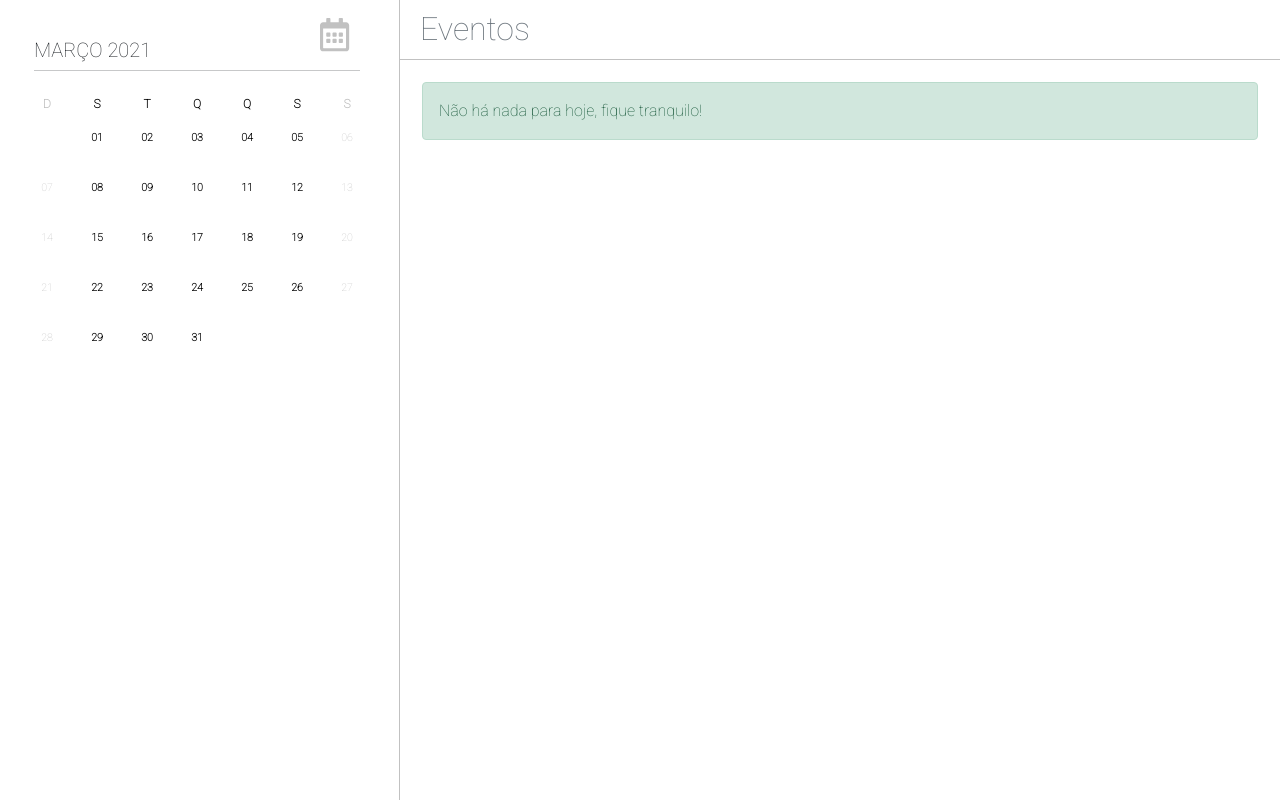
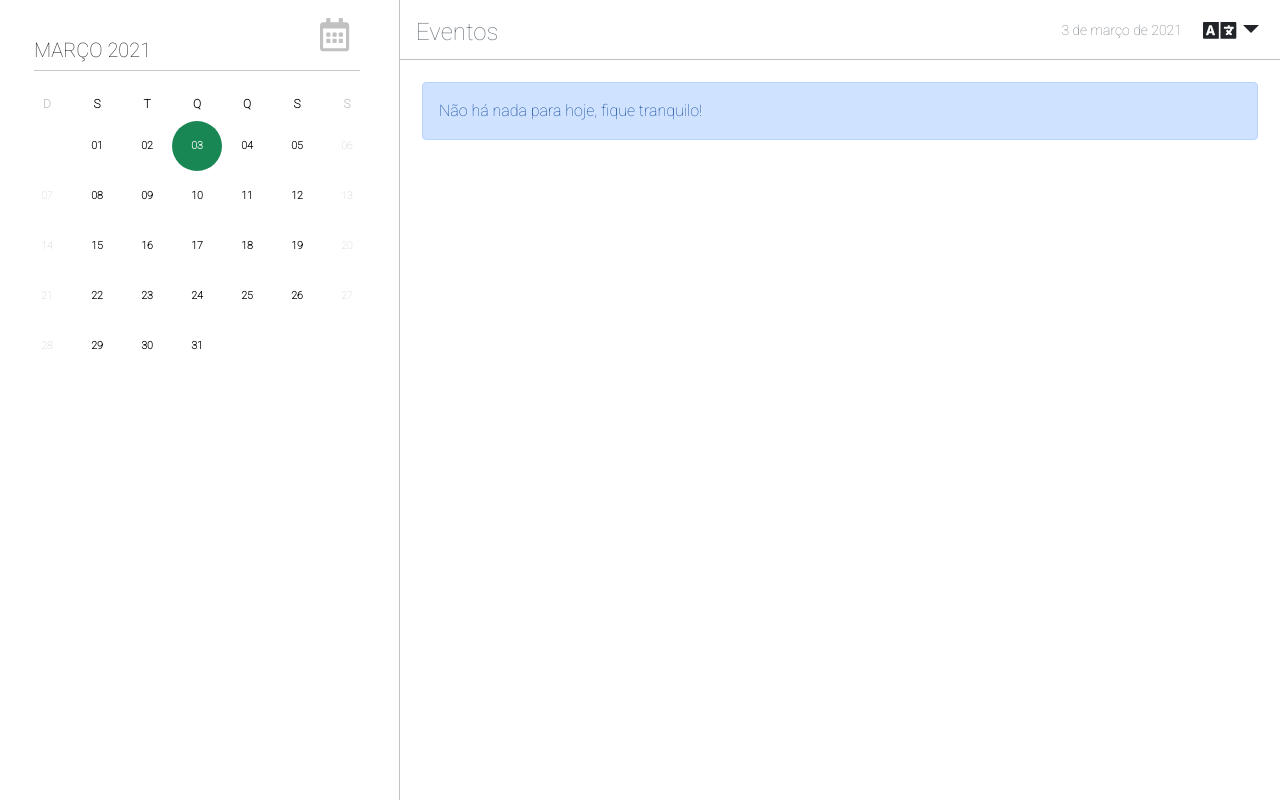
Before and after one commit to menezedouglas/custom-calendar, a Vue app: page / in a window 1280 px wide. Built offline with nearby package versions, Linux system fonts and the light colour scheme.

Commit message:
Seleção de datas e linguagem implementadas!

```diff
--- a/package.json
+++ b/package.json
@@ -1,6 +1,6 @@
 {
   "name": "dm_calendar",
-  "version": "0.1.1",
+  "version": "0.5.1",
   "scripts": {
     "serve": "vue-cli-service serve",
     "build": "vue-cli-service build",
--- a/src/App.vue
+++ b/src/App.vue
@@ -1,6 +1,11 @@
 <template>
   <div>
-    <full lang="pt-br" :date="new Date()" :data="[]"></full>
+    <full
+      lang="pt-br"
+      :date="new Date()"
+      :data="[]"
+      @changeDate="changeDate($event)"
+    ></full>
   </div>
 </template>
 
@@ -13,6 +18,11 @@ export default {
   },
   components: {
     full
+  },
+  methods: {
+    changeDate (date) {
+      console.log(date)
+    }
   }
 }
 </script>
--- a/src/main.js
+++ b/src/main.js
@@ -1,14 +1,15 @@
-import { createApp } from 'vue'
+import '@fortawesome/fontawesome-free/css/all.min.css'
+import '@fortawesome/fontawesome-free/js/all.min.js'
+
+import Vue from 'vue'
 import App from './App.vue'
 import store from './store'
 import bootstrap from '@/modules/bootstrap'
 
-import '@fortawesome/fontawesome-free/css/all.min.css'
-import '@fortawesome/fontawesome-free/js/all.min.js'
+Vue.config.productionTip = false
 
-const app = createApp(App)
-
-app.use(store)
-app.use(bootstrap)
-
-app.mount('#app')
+new Vue({
+  store,
+  bootstrap,
+  render: h => h(App)
+}).$mount('#app')
--- a/src/modules/day/component/index.vue
+++ b/src/modules/day/component/index.vue
@@ -20,8 +20,8 @@
         </div>
       </div>
       <div class="col-12">
-        <div class="alert alert-success">
-          Não há nada para hoje, fique tranquilo!
+        <div class="alert alert-primary">
+          {{ lang.components.day.messages.nothing_today }}
         </div>
       </div>
     </div>
@@ -32,12 +32,44 @@
 import { mapActions, mapGetters } from 'vuex'
 export default {
   name: 'day',
+  props: ['langname'],
   data () {
-    return {}
+    return {
+      lang: {
+        components: {
+          day: {
+            title: '',
+            messages: {
+              nothing_today: ''
+            }
+          }
+        }
+      },
+      month: '',
+      year: ''
+    }
   },
   methods: {
     ...mapActions('day', ['ActionSetDate', 'ActionSetEvents']),
-    ...mapGetters('day', ['getDate', 'getEvents'])
+    ...mapGetters('day', ['getDate', 'getEvents']),
+    ...mapActions('month', ['ActionSetDate']),
+    ...mapGetters('month', ['getDays', 'getMonth', 'getYear']),
+    ...mapActions('lang', ['ActionSetCurrent']),
+    ...mapGetters('lang', ['getVars']),
+    setLanguage () {
+      this.ActionSetCurrent(this.langname)
+      this.lang = this.getVars().default
+      this.month = this.lang.months[this.getMonth()]
+      this.year = this.getYear().toString()
+    }
+  },
+  mounted () {
+    this.setLanguage()
+    console.log(
+      this.lang,
+      this.month,
+      this.year
+    )
   }
 }
 </script>
--- a/src/modules/full/component/index.vue
+++ b/src/modules/full/component/index.vue
@@ -90,11 +90,27 @@
 
 .content {
   position: fixed;
+  z-index: -1;
   top: 60px;
   right: 0;
   width: calc(100% - 400px);
   padding: 22px;
   transition: all .4s ease-in-out;
+}
+
+.btn-select-language {
+  font-size: 20pt !important;
+  margin: 0 !important;
+  padding: 0 !important;
+}
+
+.btn-select-language:hover {
+  color: #0d6efd !important;
+}
+
+.btn-select-language:focus {
+  outline: none !important;
+  box-shadow: none !important;
 }
 
 </style>
@@ -114,14 +130,52 @@
     </label>
     <div class="left-bar">
       <section class="left-bar-content">
-        <month :langname="(lang) ? lang : `pt-br`" mode="mini"></month>
+        <month
+          :langname="(lang) ? lang : `pt-br`"
+          mode="mini"
+          :date="date"
+          @changeDay="changeDay($event)"
+        ></month>
       </section>
     </div>
     <div class="top-bar">
-      <h2 class="text-muted">Eventos</h2>
+      <div class="row">
+        <div class="col p-2">
+          <h4 class="text-muted">{{ language.components.day.title }}</h4>
+        </div>
+        <div class="col-auto p-2">
+          <small class="text-secondary">{{ day }} de {{ month }} de {{ year }}</small>
+        </div>
+        <div class="col-auto">
+          <div class="dropdown">
+            <button
+              class="btn btn-select-language dropdown-toggle"
+              type="button"
+              id="dropdownMenuButton1"
+              data-bs-toggle="dropdown"
+              aria-expanded="false"
+            >
+              <i class="fas fa-language"></i>
+            </button>
+            <ul class="dropdown-menu" aria-labelledby="dropdownMenuButton1">
+              <li>
+                <a
+                  class="dropdown-item"
+                  href="#"
+                  @click="setLanguage('pt-br')"
+                >
+                  Português do Brasil
+                </a>
+              </li>
+            </ul>
+          </div>
+        </div>
+      </div>
     </div>
     <div class="content">
-      <day></day>
+      <day
+        :langname="(lang) ? lang : `pt-br`"
+      ></day>
     </div>
   </div>
 </template>
@@ -129,6 +183,7 @@
 <script>
 import { component as month } from '@/modules/month'
 import { component as day } from '@/modules/day'
+import { mapActions, mapGetters } from 'vuex'
 export default {
   name: 'custom-calendar',
   props: {
@@ -142,12 +197,47 @@ export default {
       required: false
     }
   },
+  data () {
+    return {
+      language: {
+        components: {
+          day: {
+            title: ''
+          }
+        }
+      },
+      month: '',
+      year: '',
+      day: ''
+    }
+  },
   components: {
     month,
     day
   },
-  created () {
-    console.log(this.lang)
+  methods: {
+    ...mapGetters('day', ['getDate', 'getEvents']),
+    ...mapGetters('month', ['getDays', 'getMonth', 'getYear']),
+    ...mapActions('lang', ['ActionSetCurrent']),
+    ...mapGetters('lang', ['getVars']),
+    setLanguage (lang = null, changeDate = false, newDate = null) {
+      this.ActionSetCurrent(lang || this.lang)
+      this.language = this.getVars().default
+      this.month = this.language.months[this.getMonth()]
+      this.year = this.getYear().toString()
+      this.day = ((changeDate) ? (
+        (typeof newDate === 'object') ? newDate.getDate() : new Date(newDate).getDate()
+      ) : (
+        (typeof this.date === 'object') ? this.date.getDate() : new Date(this.date).getDate()
+      ))
+    },
+    changeDay (date) {
+      this.$emit('changeDate', date)
+      this.setLanguage(this.lang, true, date)
+    }
+  },
+  mounted () {
+    this.setLanguage()
   }
 }
 </script>
--- a/src/modules/lang/languages/pt-br.js
+++ b/src/modules/lang/languages/pt-br.js
@@ -29,5 +29,13 @@ export default {
     { end_week: false, name: 'Quinta-Feira' },
     { end_week: false, name: 'Sexta-Feira' },
     { end_week: true, name: 'Sábado' }
-  ]
+  ],
+  components: {
+    day: {
+      title: 'Eventos',
+      messages: {
+        nothing_today: 'Não há nada para hoje, fique tranquilo!'
+      }
+    }
+  }
 }
--- a/src/modules/month/components/index.vue
+++ b/src/modules/month/components/index.vue
@@ -29,6 +29,16 @@
     color: #000 !important;
   }
 
+  .is-today {
+    color: #fff !important;
+    border-radius: 100%;
+    background-color: #198754;
+  }
+
+  .day-selected {
+    color: #fff !important;
+  }
+
   .calendar tbody tr .util-day:hover {
     background: rgba(0,0,0,.1) !important;
   }
@@ -50,6 +60,7 @@
     align-items: center;
     justify-content: center;
     cursor: pointer;
+    transition: all .1s ease-in-out;
   }
 
   .calendar-mini .day-end-week {
@@ -93,9 +104,9 @@
         <thead>
           <tr>
             <th
-              v-for="(col, index) in days.cols"
+              v-for="(col, index) in table.cols"
               v-bind:key="index"
-              :class="(col.end_week) ? `` : `util-day`"
+              :class="(col.end_week) ? `pb-2` : `util-day pb-2`"
             >
               {{ col.name }}
             </th>
@@ -103,18 +114,19 @@
         </thead>
         <tbody>
           <tr
-            v-for="(row, rIndex) in days.rows"
+            v-for="(row, rIndex) in table.rows"
             v-bind:key="rIndex"
           >
             <td
-              v-for="(day, dIndex) in row"
+              v-for="(data, dIndex) in row"
               v-bind:key="dIndex"
-              :class="(days.cols[dIndex].end_week) ? `day-end-week` : `` "
+              :class="(table.cols[dIndex].end_week) ? `day-end-week` : `` "
             >
               <div
-                :class="(day != '') ? ((days.cols[dIndex].end_week) ? `day-arya` : `day-arya util-day` ) : `day-arya day-inactive` "
+                :class="(data.today) ? `${data.styles} is-today` : data.styles"
+                @click="setDay(data.day)"
               >
-                {{ (day != '') ? day : '' }}
+                {{ (data.day !== '') ? data.day : '' }}
               </div>
             </td>
           </tr>
@@ -127,14 +139,14 @@
 import { mapActions, mapGetters } from 'vuex'
 export default {
   name: 'month',
-  props: ['langname', 'mode'],
+  props: ['langname', 'mode', 'date'],
   data () {
     return {
-      lang: [],
+      lang: {},
       month: '',
       year: '',
       days: [],
-      now: new Date()
+      table: []
     }
   },
   methods: {
@@ -146,22 +158,17 @@ export default {
       this.ActionSetCurrent(this.langname)
       this.lang = this.getVars().default
       this.month = this.lang.months[this.getMonth()]
-      this.days.map(day => {
-        const data = new Date(day.date)
-        day.end_week = this.lang.days[data.getDay()].end_week
-        day.col = data.getDay()
-      })
       this.year = this.getYear().toString()
     },
-    generateTable () {
+    generateTable (changeDay = false, day = null) {
       const days = this.days
-      this.days = { rows: [], cols: [] }
+      this.table = { rows: [], cols: [] }
       this.lang.days.map((weekDay, index) => {
         const col = {
           end_week: weekDay.end_week,
           name: weekDay.name
         }
-        this.days.cols.push(col)
+        this.table.cols.push(col)
       })
 
       for (let r = 0; r < 6; r++) {
@@ -169,7 +176,7 @@ export default {
         for (let c = 0; c < 7; c++) {
           row.push('')
           if (c + 1 === 7) {
-            this.days.rows.push(row)
+            this.table.rows.push(row)
           }
         }
       }
@@ -177,13 +184,53 @@ export default {
       let rows = 0
       days.map(data => {
         const col = new Date(data.date).getDay()
-        this.days.rows[rows][col] = data.day
+        data.styles = this.getDayStyles(data, changeDay, day)
+        this.table.rows[rows][col] = data
         if (col >= 6) rows++
       })
     },
     setDate () {
-      this.ActionSetDate(this.now)
+      this.ActionSetDate(this.date)
       this.days = this.getDays()
+    },
+    setDay (day) {
+      const date = new Date(this.getYear(), this.getMonth(), parseInt(day))
+      this.ActionSetDate(date)
+      this.generateTable(true, day)
+      this.$emit('changeDay', date)
+    },
+    isToday (day, changeDay = false, dayToChange = null) {
+      var param = null
+
+      if (changeDay) {
+        if (dayToChange !== null) {
+          param = new Date(this.getYear(), this.getMonth(), parseInt(dayToChange))
+        } else {
+          param = new Date(this.getYear(), this.getMonth(), parseInt(day))
+        }
+      } else {
+        param = (typeof this.date === 'object') ? this.date : new Date(this.date)
+      }
+
+      const date = new Date(this.getYear(), this.getMonth(), parseInt(day))
+
+      return (param.toDateString() === date.toDateString())
+    },
+    getDayStyles (data, changeDay = false, day = null) {
+      const date = new Date(data.date)
+
+      return (
+        (data.day !== '')
+          ? (
+            (this.table.cols[date.getDay()].end_week)
+              ? ((this.isToday(data.day, changeDay, day)) ? (
+                (changeDay) ? 'day-arya day-selected bg-primary' : 'day-arya'
+              ) : 'day-arya')
+              : ((this.isToday(data.day, changeDay, day)) ? (
+                (changeDay) ? 'day-arya util-day day-selected bg-primary' : 'day-arya util-day'
+              ) : 'day-arya util-day')
+          ) : 'day-arya day-inactive'
+      )
     }
   },
   mounted () {
--- a/src/store/index.js
+++ b/src/store/index.js
@@ -1,4 +1,7 @@
-import { createStore } from 'vuex'
-import modules from './modules'
+import Vue from 'vue'
+import Vuex from 'vuex'
+import modules from '@/store/modules'
 
-export default createStore({ modules })
+Vue.use(Vuex)
+
+export default new Vuex.Store({ modules })
```
Also changed, not shown: 2 other files (tests, documents, lock files or other folders).
